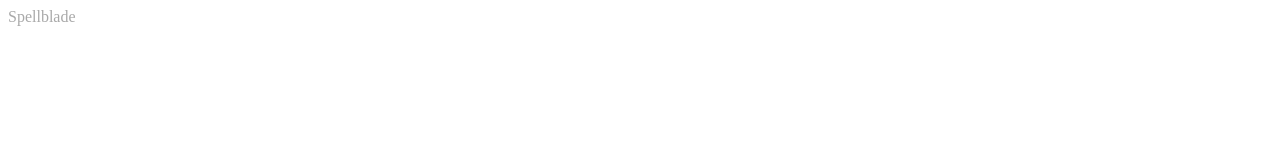
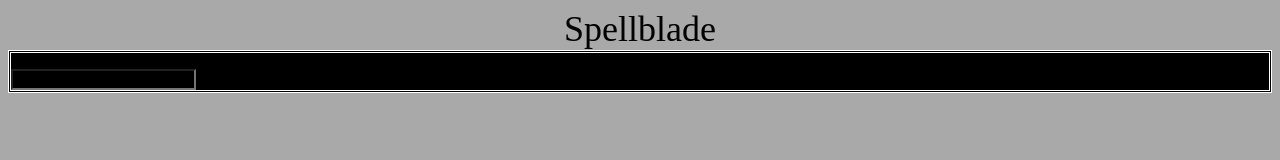
Before and after one commit to mohsr/spellblade, a website: page client/index.html in a window 1280 px wide. Drawn offline with Linux system fonts and the light colour scheme.

Commit message:
created basic textbox

```diff
--- a/client/index.html
+++ b/client/index.html
@@ -7,5 +7,10 @@
     </head>
     <body>
         <div id="title">Spellblade</div>
+        <div id="console">
+            <p id="textbox">
+            </p>
+            <input id="writebox" type="text" />
+        </div>
     </body>
 </html>
--- a/client/style.css
+++ b/client/style.css
@@ -1,3 +1,21 @@
 body {
-	color: darkgray;
+	background-color: darkgray;
 }
+
+#title {
+	text-align: center;
+	font-size: 36px;
+}
+
+#console {
+	background-color: black;
+	border-style: double;
+	border-color: white;
+	color: white;
+    width: auto;
+}
+
+#writebox {
+    background-color: black;
+    color: white;
+}
```
